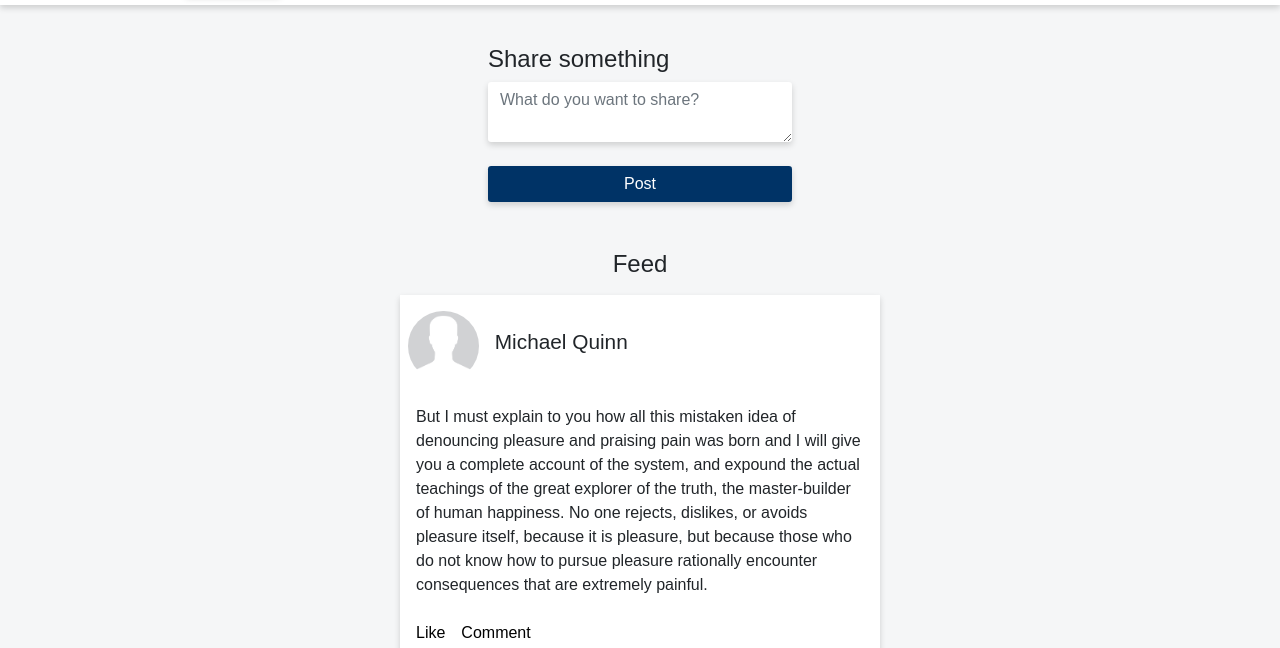
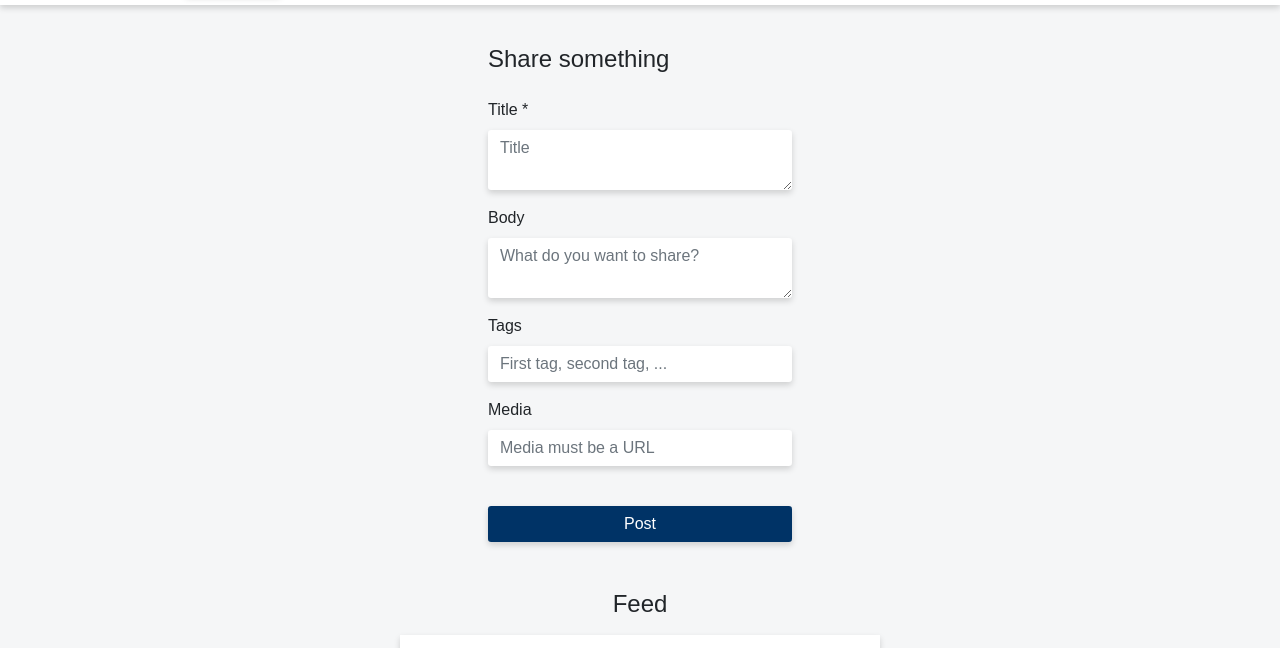
Before and after one commit to JoranEngelund/Social-Media-Application, a website: page home.html in a window 1280 px wide. Shown: the part 59-707 px from the top of the page. Drawn offline with nearby package versions, Linux system fonts and the light colour scheme; a web font is replaced by a local one.

Commit message:
updated create post form ->
Added: title input (required)
Added: tags input (optional)
Added: media input (optional)

```diff
--- a/home.html
+++ b/home.html
@@ -78,13 +78,45 @@
                     Share something
                   </h1>
                   <div>
+                    <div class="mb-3 mt-4">
+                      <label for="title" class="form-label">Title *</label>
+                      <textarea
+                        name="title"
+                        id="title"
+                        class="form-control post-input shadow"
+                        placeholder="Title"
+                        maxlength="280"
+                        required
+                      ></textarea>
+                    </div>
+                    <label for="post" class="form-label">Body</label>
                     <textarea
+                      name="body"
                       id="post"
-                      class="form-control post-input shadow"
+                      class="form-control post-input shadow mb-3"
                       placeholder="What do you want to share?"
-                      required
-                      minlength="2"
                     ></textarea>
+                    <div class="mb-3">
+                      <label for="tags" class="form-label">Tags</label>
+                      <input
+                        name="tags"
+                        type="text"
+                        id="tags"
+                        class="form-control post-input shadow"
+                        placeholder="First tag, second tag, ..."
+                      />
+                    </div>
+                    <div class="mb-3">
+                      <label for="media" class="form-label">Media</label>
+                      <input
+                        name="media"
+                        type="url"
+                        id="media"
+                        class="form-control post-input shadow"
+                        placeholder="Media must be a URL"
+                        title="media must be a fully formed URL that links to a live and publicly accessible image."
+                      />
+                    </div>
                     <button
                       type="submit"
                       class="btn btn-primary mt-4 mb-3 px-10 text-center btn-custom shadow"
```
